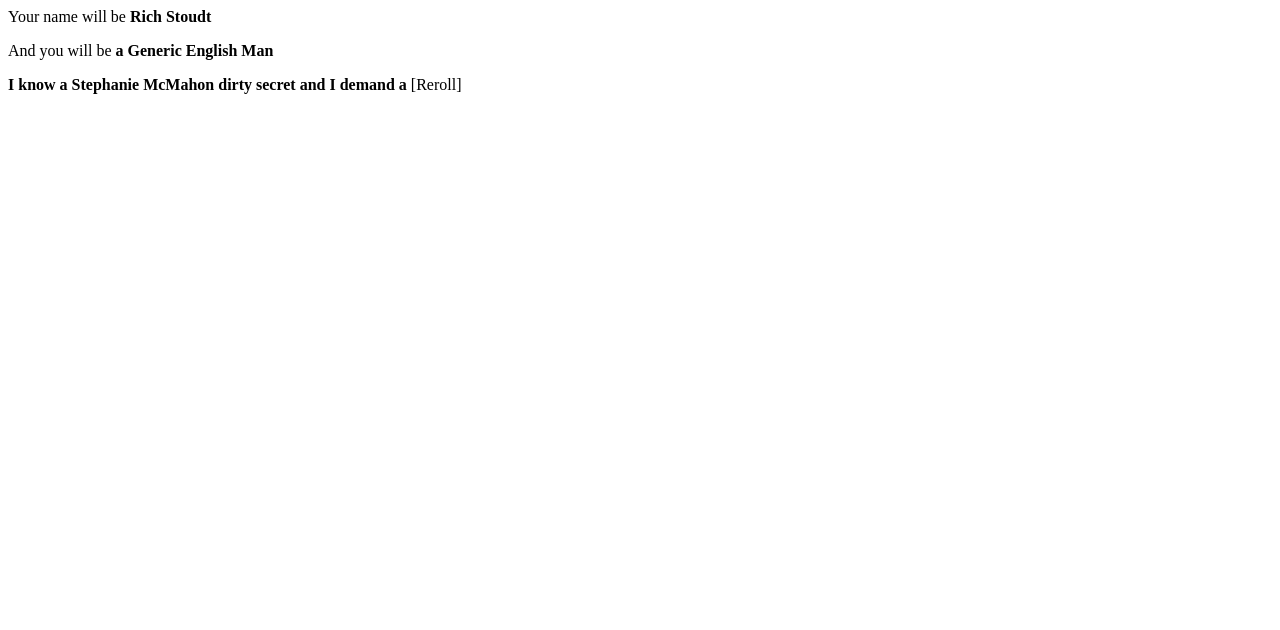
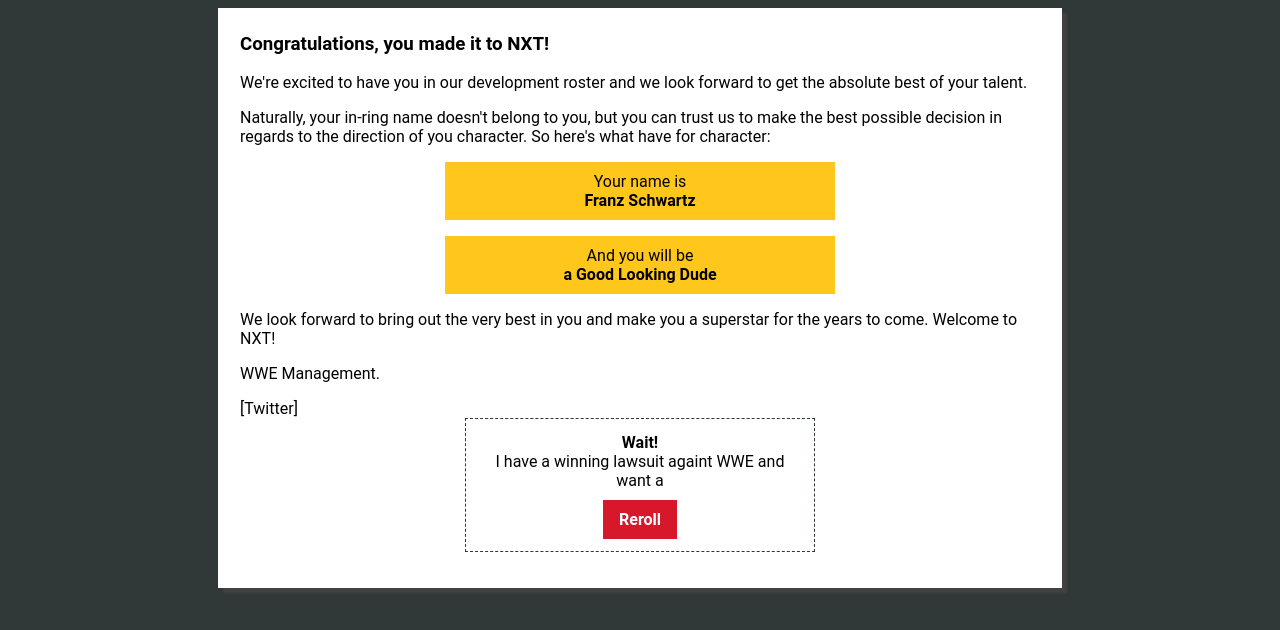
Before and after one commit to staudt/gimmick-generator, a plain HTML site: page index.html in a window 1280 px wide. Drawn offline with Linux system fonts and the light colour scheme.

Commit message:
Better besign

```diff
--- a/css/style.css
+++ b/css/style.css
@@ -0,0 +1,69 @@
+body {
+	font-family: "Roboto","Verdana","Arial",sans-serif;
+	background-color: #313838;
+}
+
+#contract {
+	background-color: #ffffff;
+	padding-top: 6px;
+	padding-bottom: 36px;
+	padding-left: 22px;
+	padding-right: 22px;
+	margin-left: 20px;
+	margin-right: 20px;
+	max-width: 800px;
+	margin-left: auto;
+	margin-right: auto;
+	box-shadow: 5px 5px 2px #424242;
+}
+
+#namebox, #gimmickbox {
+	background-color: #ffc71c;
+	padding: 10px;
+	text-align: center;
+	width: 370px;
+	margin-left: auto;
+	margin-right: auto;
+	margin-top: 4px;
+	margin-bottom: 16px;
+}
+
+#name, #gimmick {
+	font-weight: bold;
+}
+
+#excusebox {
+	border: 1px dashed #313838;
+	padding: 14px;
+	padding-bottom: 22px;
+	text-align: center;
+	width: 320px;
+	margin-left: auto;
+	margin-right: auto;
+}
+
+#callforexcuse {
+	font-weight: bold;
+}
+
+#excuse {
+	margin-bottom: 20px;
+}
+
+#reroll {
+	background-color: #d7182a;
+	color: #ffffff;
+	padding-top: 10px;
+	padding-bottom: 10px;
+	padding-left: 16px;
+	padding-right: 16px;
+	text-align: center;
+	text-decoration: none;
+	transition: background-color 0.3s;
+	font-weight: bold;
+}
+
+#reroll:hover {
+	transition: background-color 0.3s;
+	background-color: #a7081a;
+}
--- a/index.html
+++ b/index.html
@@ -1,16 +1,36 @@
 <html>
  <meta http-equiv="Content-Type" content="text/html;charset=ISO-8859-1">
  <title>NXT Gimmick Generator</title>
+
+    <link type="text/css" rel="stylesheet" href="css/style.css" media="all" />
 <body>
 
-    Your name will be <b id="name"></b>
-    <p/>
-    And you will be <b id="gimmick"></b>
+    <div id="contract">
+        <h3>Congratulations, you made it to NXT!</h3>
+        <p>We're excited to have you in our development roster and we look forward to get the absolute best of your talent.</p>
+        <p> Naturally, your in-ring name doesn't belong to you, but you can trust us to make the best possible decision in regards to the direction of you character. So here's what have for character:</p>
 
-    <p/>
 
-    <b id="excuse"></b>
-    [Reroll]
+        <div id="namebox">
+            Your name is <br><span id="name"></span>
+        </div>
+        <div id="gimmickbox">
+            And you will be <br><span id="gimmick"></span>
+        </div>
+
+        <p>We look forward to bring out the very best in you and make you a superstar for the years to come. Welcome to NXT!</p>
+
+        <p>WWE Management.</p>
+
+        [Twitter]
+
+        <div id="excusebox">
+            <div id="callforexcuse">Hold on!</div>
+            <div id="excuse"></div>
+            <a id="reroll" href="#" onclick="generate(); return false;">Reroll</a>
+        </div>
+
+    </div>
 
     <script src="js/firstNames.js"></script>
     <script src="js/secondNames.js"></script>
--- a/js/main.js
+++ b/js/main.js
@@ -3,25 +3,38 @@ function getRandom(list) {
     return list[Math.floor( Math.random()*list.length )]
 }
 
+function generate() {
     reveals = ["",
     	"illegitimate",
     	"soon to be revealed"
     ];
 
+
+    callsforexcuse = ["Wait!",
+        "Hold on!",
+        "No, no, no!"
+    ];
+
     excuses = [
     	"I'm Vince McMahon's illegitimate son, so I demand a",
-	"I know a Stephanie McMahon dirty secret and I demand a"
+    	"I know a Stephanie McMahon dirty secret and I demand a",
+        "I have a winning lawsuit againt WWE and want a",
+        "I'm friends with JBL, therefore I get a"
     ];
 
     gimmick = [
         "a " + getRandom(jobs),
         "the " + getRandom(reveals) +" son of " + getRandom(famousWrestlers),
         "the " + getRandom(jobs),
-    "the second comming of " + getRandom(famousWrestlers),
+        "the second coming of " + getRandom(famousWrestlers),
         "the " + getRandom(categories),
         "a " + getRandom(categories)
     ];
 
     document.getElementById("name").innerHTML = getRandom(firstNames) + ' ' + getRandom(secondNames);
     document.getElementById("gimmick").innerHTML =getRandom(gimmick);
+    document.getElementById("callforexcuse").innerHTML =getRandom(callsforexcuse);
     document.getElementById("excuse").innerHTML =getRandom(excuses);
+}
+
+generate();
```
Lines whose indentation alone changed are shown as unchanged.
